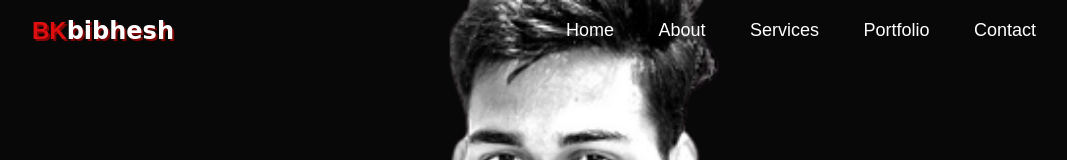
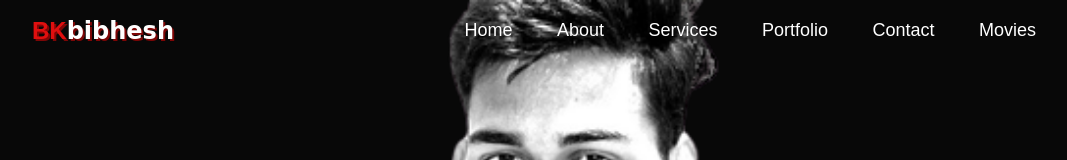
Before and after one commit to dreamer561/bkbibhesh.github.io, a plain HTML site: page index.html in a window 1280 px wide. Shown: the top 160 px of the page, without its empty margins (96-1163 px from the left). Drawn offline with Linux system fonts and the light colour scheme.

Commit message:
index.html
Movies added

```diff
--- a/index.html
+++ b/index.html
@@ -19,6 +19,7 @@
                     <li><a href="#services">Services</a></li>
                     <li><a href="#portfolio">Portfolio</a></li>
                     <li><a href="#contact">Contact</a></li>
+                    <li><a href="./Movies.html">Movies</a></li>
                     <i class="menu" onclick="closemenu()">✂</i>
                 </ul>
                 <i class="menu" onclick="openmenu()">▤</i>
```
